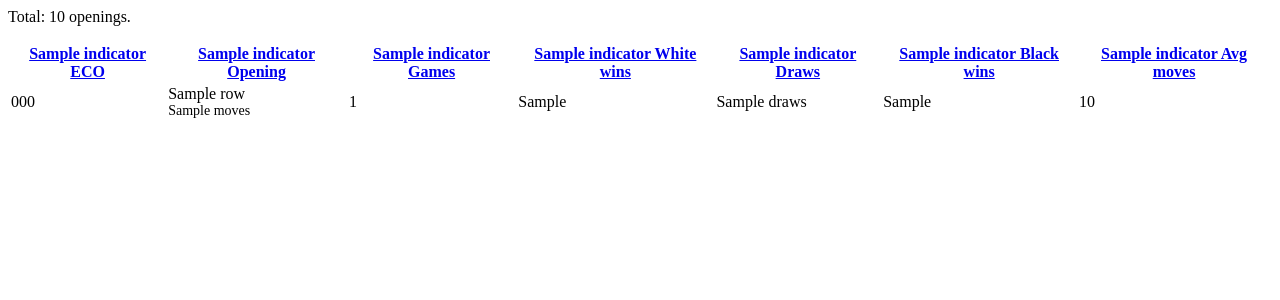
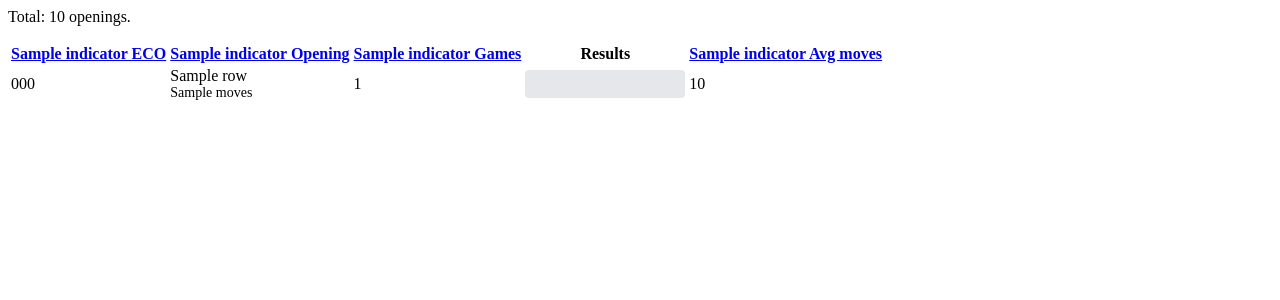
Before and after one commit to spkuehl/chess-opening-explorer, a Django app: template chess_core/templates/partials/opening_stats_table.html in a window 1280 px wide. Shown: the top 300 px of the page. Run offline with Django 5.2, Linux system fonts and the light colour scheme; the template is opened without the code that fills it: most values are stand-ins (such as "Sample title", 1, 10 or a date in 2020).

Commit message:
normalize the win, loss, draw to 100, display this percentage as a stacked bar chart

```diff
--- a/chess_core/templates/partials/opening_stats_table.html
+++ b/chess_core/templates/partials/opening_stats_table.html
@@ -1,4 +1,16 @@
 {% if stats %}
+<style>
+  .results-bar { display: flex; width: 100%; height: 1.75rem; min-width: 160px; border-radius: 4px; overflow: hidden; }
+  .results-bar span { display: flex; align-items: center; justify-content: center; min-width: 0; font-size: 0.7rem; font-weight: 600; white-space: nowrap; overflow: hidden; }
+  .results-bar .w { background: #e5e7eb; color: #1f2937; flex: 0 0 auto; }
+  .results-bar .d { background: #9ca3af; color: #111827; flex: 0 0 auto; }
+  .results-bar .b { background: #374151; color: #f9fafb; flex: 1 0 0; }
+  @media (prefers-color-scheme: dark) {
+    .results-bar .w { background: #4b5563; color: #f3f4f6; }
+    .results-bar .d { background: #6b7280; color: #f9fafb; }
+    .results-bar .b { background: #d1d5db; color: #111827; }
+  }
+</style>
 <p>Total: {{ total }} opening{{ total|pluralize }}.</p>
 <table>
   <thead>
@@ -6,9 +18,7 @@
       <th><a href="{% url 'explore' %}{{ column_links.eco_code.url }}" hx-get="{% url 'explore' %}{{ column_links.eco_code.url }}" hx-target="#opening-stats-results" hx-swap="innerHTML" hx-push-url="true">{{ column_links.eco_code.indicator }} ECO</a></th>
       <th><a href="{% url 'explore' %}{{ column_links.name.url }}" hx-get="{% url 'explore' %}{{ column_links.name.url }}" hx-target="#opening-stats-results" hx-swap="innerHTML" hx-push-url="true">{{ column_links.name.indicator }} Opening</a></th>
       <th><a href="{% url 'explore' %}{{ column_links.game_count.url }}" hx-get="{% url 'explore' %}{{ column_links.game_count.url }}" hx-target="#opening-stats-results" hx-swap="innerHTML" hx-push-url="true">{{ column_links.game_count.indicator }} Games</a></th>
-      <th><a href="{% url 'explore' %}{{ column_links.white_wins.url }}" hx-get="{% url 'explore' %}{{ column_links.white_wins.url }}" hx-target="#opening-stats-results" hx-swap="innerHTML" hx-push-url="true">{{ column_links.white_wins.indicator }} White wins</a></th>
-      <th><a href="{% url 'explore' %}{{ column_links.draws.url }}" hx-get="{% url 'explore' %}{{ column_links.draws.url }}" hx-target="#opening-stats-results" hx-swap="innerHTML" hx-push-url="true">{{ column_links.draws.indicator }} Draws</a></th>
-      <th><a href="{% url 'explore' %}{{ column_links.black_wins.url }}" hx-get="{% url 'explore' %}{{ column_links.black_wins.url }}" hx-target="#opening-stats-results" hx-swap="innerHTML" hx-push-url="true">{{ column_links.black_wins.indicator }} Black wins</a></th>
+      <th>Results</th>
       <th><a href="{% url 'explore' %}{{ column_links.avg_moves.url }}" hx-get="{% url 'explore' %}{{ column_links.avg_moves.url }}" hx-target="#opening-stats-results" hx-swap="innerHTML" hx-push-url="true">{{ column_links.avg_moves.indicator }} Avg moves</a></th>
     </tr>
   </thead>
@@ -18,9 +28,20 @@
       <td>{{ row.eco_code }}</td>
       <td>{{ row.name }}<br><span style="font-size: 0.875em">{{ row.moves }}</span></td>
       <td>{{ row.game_count }}</td>
-      <td>{{ row.white_wins }}</td>
-      <td>{{ row.draws }}</td>
-      <td>{{ row.black_wins }}</td>
+      <td>
+        {% if row.game_count %}
+        {% widthratio row.white_wins row.game_count 100 as white_pct %}
+        {% widthratio row.draws row.game_count 100 as draw_pct %}
+        {% widthratio row.black_wins row.game_count 100 as black_pct %}
+        <div class="results-bar" title="White {{ row.white_wins }} · Draw {{ row.draws }} · Black {{ row.black_wins }}">
+          <span class="w" style="width: {{ white_pct|default:0 }}%">{% if white_pct %}{{ white_pct }}%{% endif %}</span>
+          <span class="d" style="width: {{ draw_pct|default:0 }}%"></span>
+          <span class="b" style="flex: 1 0 0">{% if black_pct %}{{ black_pct }}%{% endif %}</span>
+        </div>
+        {% else %}
+        <div class="results-bar" title="No games"><span class="d" style="width: 100%"></span></div>
+        {% endif %}
+      </td>
       <td>{{ row.avg_moves|default:"—" }}</td>
     </tr>
     {% endfor %}
```
